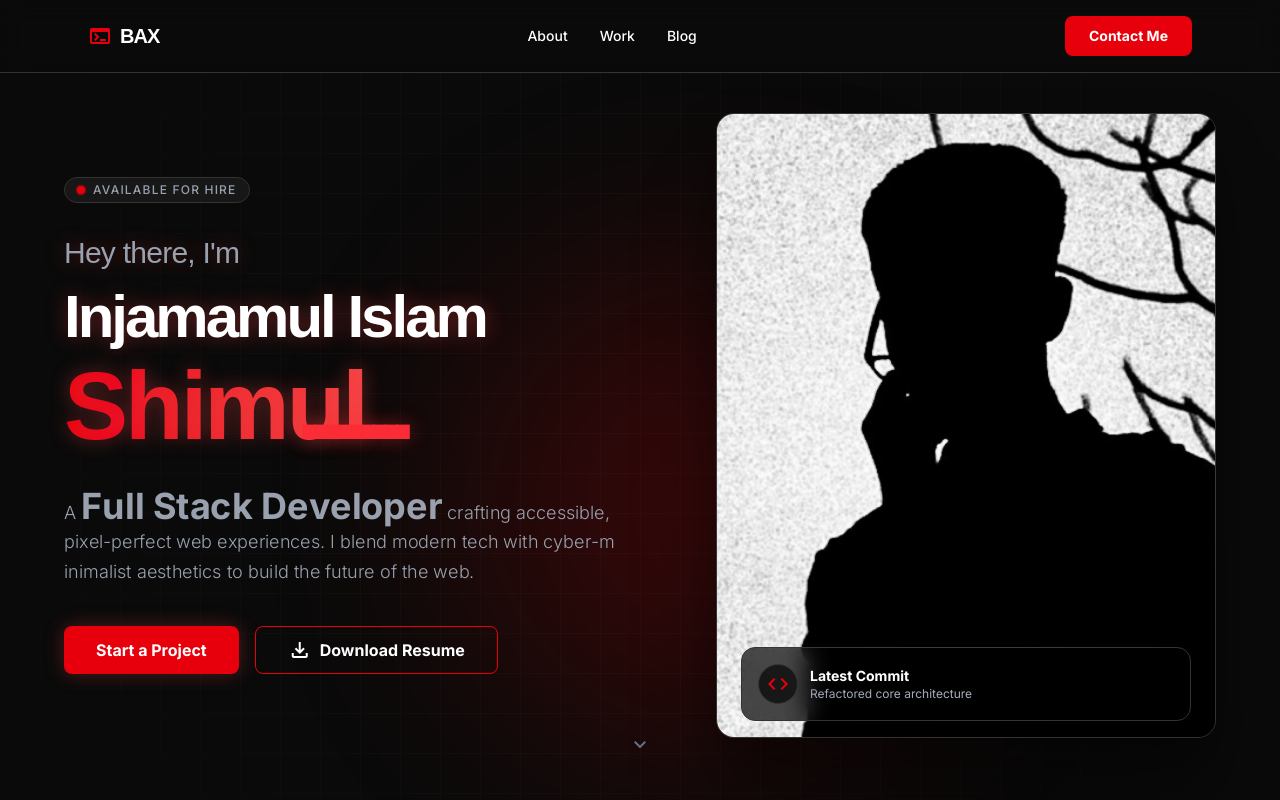
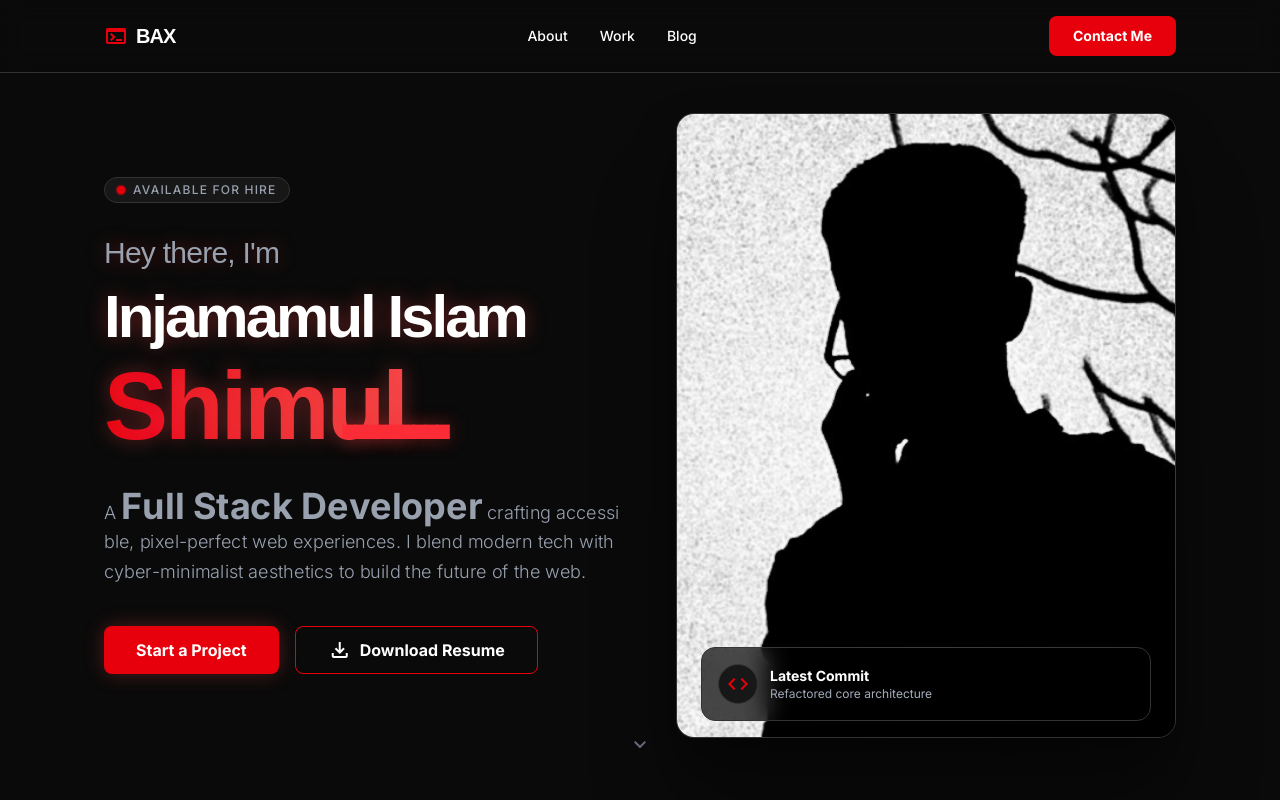
Before and after one commit to ii-shimul/bax, a Next.js app: page / in a window 1280 px wide. Shown: the top 800 px of the page. Built offline with nearby package versions, Linux system fonts and the light colour scheme.

Commit message:
fixed padding issues

```diff
--- a/src/components/sections/Hero.tsx
+++ b/src/components/sections/Hero.tsx
@@ -6,10 +6,8 @@ import ScrambledText from "../ui/scramble-text";
 
 const Hero = () => {
 	return (
-		<section className="relative flex items-center pt-10 pb-16 px-4 md:px-10 min-h-[90vh] overflow-hidden">
-			<div className="absolute inset-0 z-0 opacity-20 pointer-events-none bg-grid-pattern" />
-			<div className="absolute top-1/4 right-1/4 w-125 h-125 bg-primary/20 rounded-full blur-[120px] pointer-events-none animate-pulse"></div>
-			<div className="max-w-6xl mx-auto w-full grid grid-cols-1 lg:grid-cols-2 gap-12 items-center relative z-10">
+		<section className="relative flex items-center pt-10 pb-16 min-h-[90vh] overflow-hidden">
+			<div className="max-w-6xl mx-auto w-full px-4 md:px-10 grid grid-cols-1 lg:grid-cols-2 gap-10 items-center relative z-10">
 				<div className="flex flex-col gap-8 text-center lg:text-left order-2 lg:order-1">
 					<div className="inline-flex items-center gap-2 self-center lg:self-start px-3 py-1 rounded-full border border-border-dark bg-card-dark backdrop-blur-sm">
 						<span className="relative flex h-2 w-2">
@@ -27,7 +25,9 @@ const Hero = () => {
 						<span className="block">Injamamul Islam</span>
 						<span className="block text-5xl md:text-6xl xl:text-8xl text-transparent bg-clip-text bg-linear-to-r from-primary to-red-400 mt-1">
 							Shimul{" "}
-							<span className="tracking-[-0.4em] animate-blink text-red-500 bg-none">.........</span>
+							<span className="tracking-[-0.4em] animate-blink text-red-500 bg-none">
+								.........
+							</span>
 						</span>
 					</h1>
 					<ScrambledText className="">
--- a/src/components/shared/Header.tsx
+++ b/src/components/shared/Header.tsx
@@ -3,7 +3,7 @@ import { Tooltip } from "../ui/tooltip-card";
 const Header = () => {
 	return (
 		<header className="sticky top-0 z-50 w-full border-b border-border-dark bg-background-light/90 dark:bg-background-dark/80 backdrop-blur-md">
-			<div className="px-4 md:px-6 py-4 flex items-center justify-between max-w-6xl mx-auto w-full">
+			<div className="px-4 md:px-10 py-4 flex items-center justify-between max-w-6xl mx-auto w-full">
 				<div className="flex items-center gap-2 group cursor-pointer">
 					<span className="material-symbols-outlined text-primary text-3xl">
 						terminal
```
